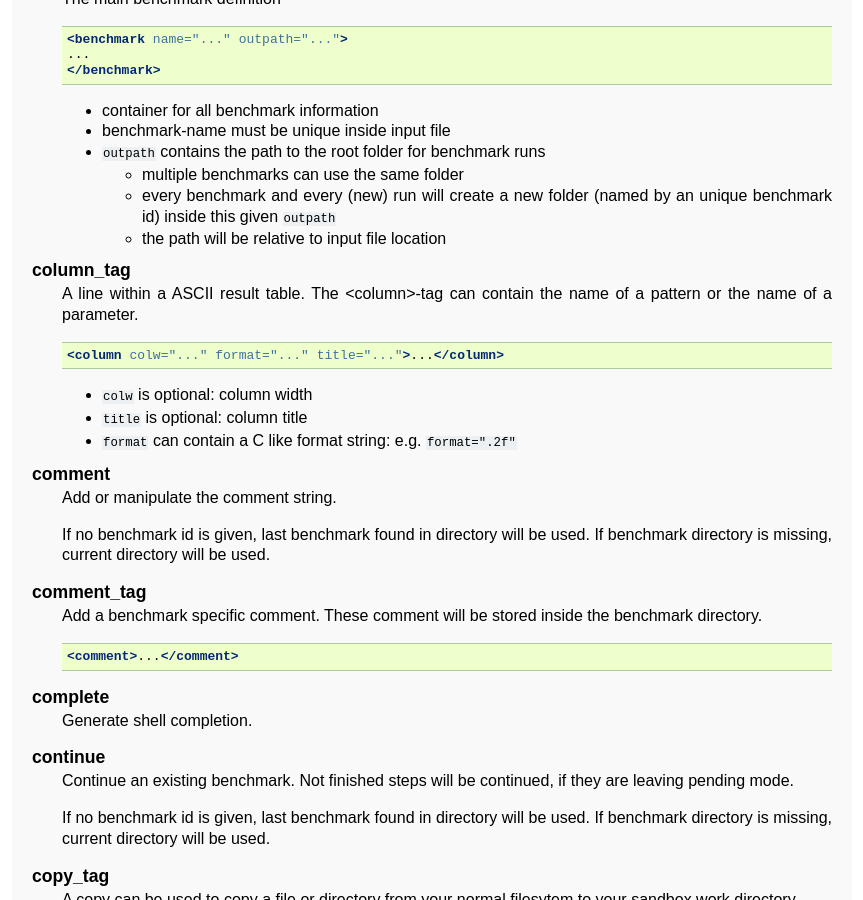
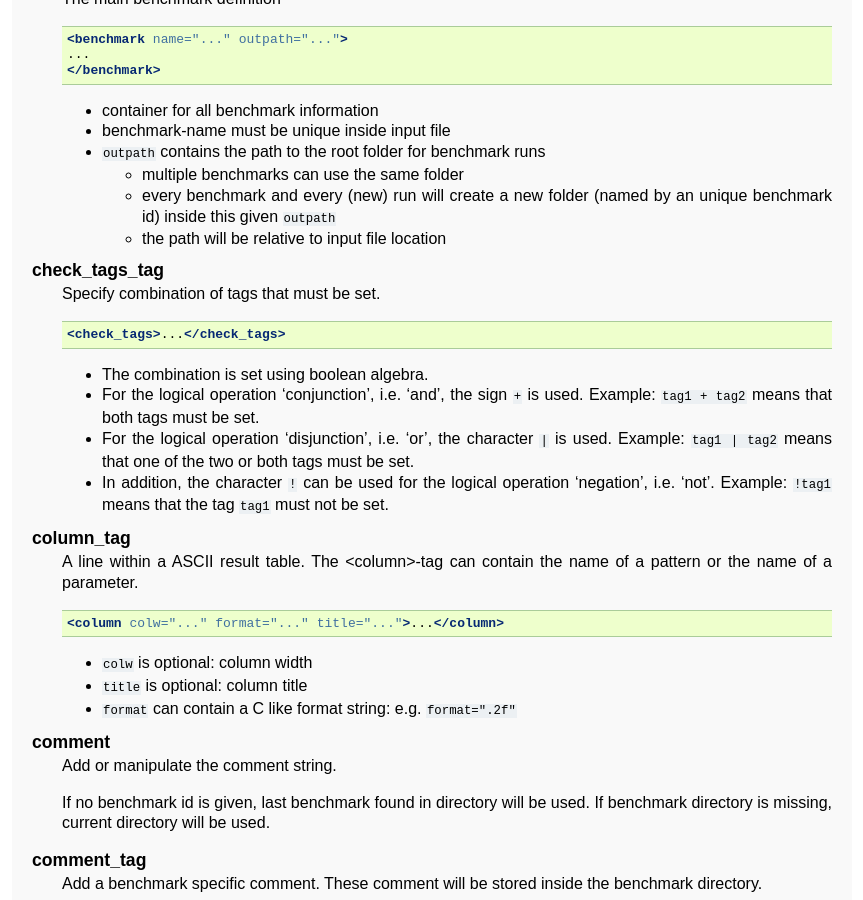
Before and after one commit to FZJ-JSC/JUBE, a Sphinx documentation site: the page built from docs/glossar.rst, in a window 1280 px wide and 900 px high, scrolled down 784 px. Shown: the whole window, without its empty margins (218-1081 px from the left). Built offline with Sphinx 7.4.7, drawn with Linux system fonts in a browser that asks for light colours; some of the changed text lies outside the part shown.

Commit message:
add new check_tags tag, extend the tagging example and update corresponding adv. tutorial chapter

```diff
--- a/docs/glossar.rst
+++ b/docs/glossar.rst
@@ -126,6 +126,18 @@ Glossary
       .. code-block:: xml
 
          <comment>...</comment>
+
+   check_tags_tag
+      Specify combination of tags that must be set.
+
+      .. code-block:: xml
+
+         <check_tags>...</check_tags>
+
+      * The combination is set using boolean algebra.
+      * For the logical operation 'conjunction', i.e. 'and', the sign ``+`` is used. Example: ``tag1 + tag2`` means that both tags must be set.
+      * For the logical operation 'disjunction', i.e. 'or', the character ``|`` is used. Example: ``tag1 | tag2`` means that one of the two or both tags must be set.
+      * In addition, the character ``!`` can be used for the logical operation 'negation', i.e. 'not'. Example: ``!tag1`` means that the tag ``tag1`` must not be set.
 
    selection_tag
       Select benchmarks by name.
@@ -799,6 +811,8 @@ Glossary
              <not>...</not>
              ...
            </selection>
+           <!-- optional must-have tag specification -->
+           <check_tags>...</check_tags>
            <!-- global sets -->
            <parameterset name="">...</parameterset>
            <substitutionset name="">...</substitutionset>
@@ -845,6 +859,10 @@ Glossary
          selection:
            only: ...
            not: ...
+
+         # optional must-have tag specification
+         check_tags:
+           ...
 
          # global sets
          parameterset:
--- a/docs/release_notes.rst
+++ b/docs/release_notes.rst
@@ -25,6 +25,7 @@ Version 2.5.2 [Unreleased]
 ~~~~~~~~~~~~~~~~~~~~~~~~~~
 Release: 2023-11-07
 
+* A new option `<check_tags>` has been added, which allows you to specify tags that must be set for the script to run.
 * New command line option `jube output` has been added to print out the path and the contents of the files stdout and stderr.
 * A new `unit` attribute has been added to `parameter`, which has the same function as the `unit` attribute of `pattern`.
 * Improved CI: separated tests and automatic tasks for releases.
```
Also changed, not shown: docs/advanced.rst (+18 -18 lines), 8 other files.
